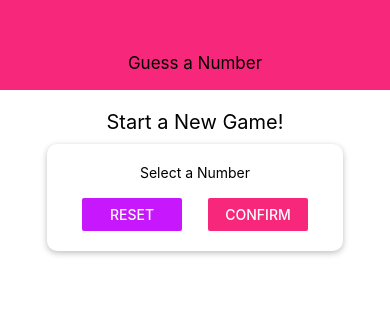
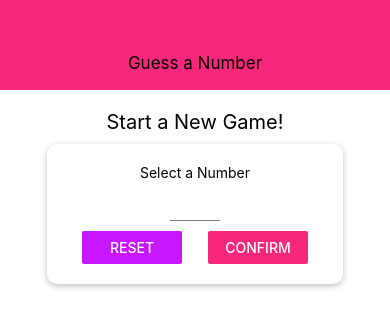
Before and after one commit to Drinnn/nox-number-guesser, a React Native app: screen / in a window 390 px wide. Shown: the top 328 px of the page. Built offline with nearby package versions, Linux system fonts and the light colour scheme.

Commit message:
feat: add input component

```diff
--- /dev/null
+++ b/components/Input.js
@@ -0,0 +1,17 @@
+import React from "react";
+import { StyleSheet, TextInput } from "react-native";
+
+const Input = (props) => {
+  return <TextInput {...props} style={{ ...styles.input, ...props.style }} />;
+};
+
+const styles = StyleSheet.create({
+  input: {
+    height: 30,
+    borderBottomColor: "grey",
+    borderBottomWidth: 1,
+    marginVertical: 10,
+  },
+});
+
+export default Input;
--- a/screens/StartGame.js
+++ b/screens/StartGame.js
@@ -1,25 +1,58 @@
-import React from "react";
-import { Button, StyleSheet, Text, TextInput, View } from "react-native";
+import React, { useState } from "react";
+import {
+  Button,
+  Keyboard,
+  StyleSheet,
+  Text,
+  TouchableWithoutFeedback,
+  View,
+} from "react-native";
 import Card from "../components/Card";
+import Input from "../components/Input";
 import Colors from "../constants/colors";
 
 const StartGame = (props) => {
+  const [enteredValue, setEnteredValue] = useState("");
+
+  const numberInputHandler = (inputText) => {
+    setEnteredValue(inputText.replace(/[^0-9]/g, ""));
+  };
+
   return (
+    <TouchableWithoutFeedback
+      onPress={() => {
+        Keyboard.dismiss();
+      }}
+    >
       <View style={styles.screen}>
         <Text style={styles.title}>Start a New Game!</Text>
         <Card style={styles.inputContainer}>
           <Text>Select a Number</Text>
-        <TextInput />
+          <Input
+            style={styles.input}
+            blurOnSubmit
+            autoCapitalize="none"
+            autoCorrect={false}
+            keyboardType="number-pad"
+            maxLength={2}
+            onChangeText={numberInputHandler}
+            value={enteredValue}
+          />
           <View style={styles.buttonsContainer}>
             <View style={styles.button}>
               <Button title="Reset" onPress={() => {}} color={Colors.accent} />
             </View>
             <View style={styles.button}>
-            <Button title="Confirm" onPress={() => {}} color={Colors.primary} />
+              <Button
+                title="Confirm"
+                onPress={() => {}}
+                color={Colors.primary}
+              />
             </View>
           </View>
         </Card>
       </View>
+    </TouchableWithoutFeedback>
   );
 };
 
@@ -47,6 +80,10 @@
   button: {
     width: 100,
   },
+  input: {
+    width: 50,
+    textAlign: "center",
+  },
 });
 
 export default StartGame;
```
Lines whose indentation alone changed are shown as unchanged.
